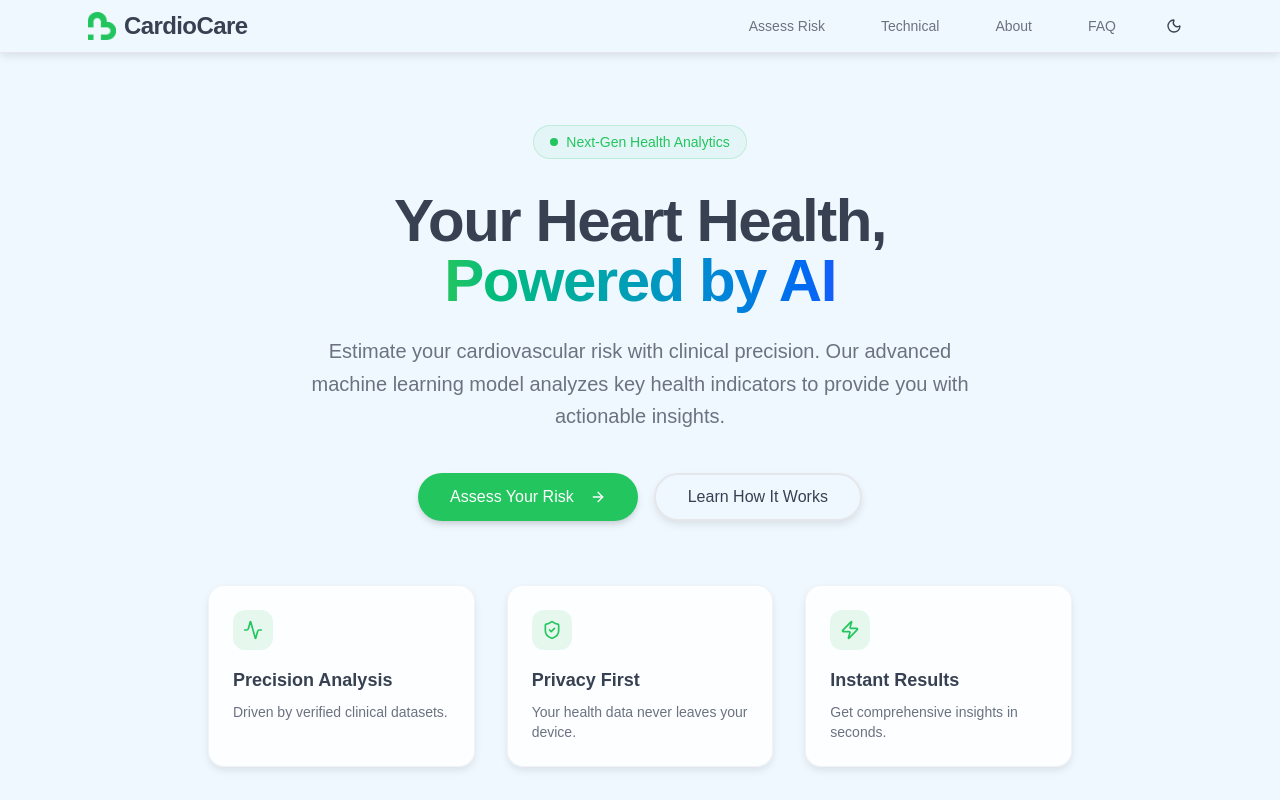
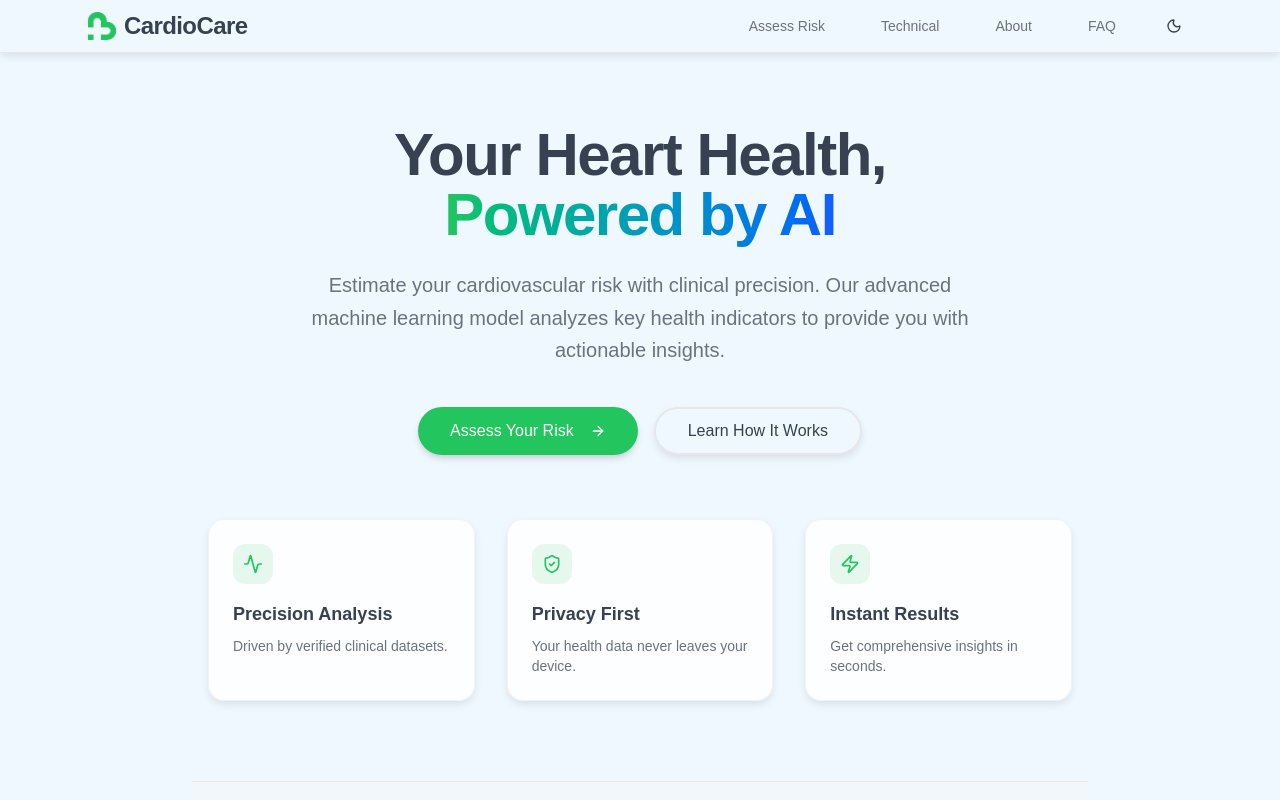
Before and after one commit to dev-Jigar05/CardioCare-frontend, a React (Vite) app: page / in a window 1280 px wide. Shown: the top 800 px of the page. Built offline with nearby package versions, Linux system fonts and the light colour scheme.

Commit message:
improved hero section

```diff
--- a/src/components/Hero.jsx
+++ b/src/components/Hero.jsx
@@ -10,13 +10,6 @@ function Hero() {
 
 
       <div className="container relative mx-auto px-4 text-center">
-        <div className="inline-flex items-center gap-2 rounded-full border border-primary/20 bg-primary/5 px-4 py-1.5 text-sm font-medium text-primary mb-8 animate-in fade-in slide-in-from-bottom-3 duration-700">
-          <span className="relative flex h-2 w-2">
-            <span className="animate-ping absolute inline-flex h-full w-full rounded-full bg-primary opacity-75"></span>
-            <span className="relative inline-flex rounded-full h-2 w-2 bg-primary"></span>
-          </span>
-          Next-Gen Health Analytics
-        </div>
 
         <h1 className="text-4xl md:text-6xl font-extrabold tracking-tight mb-6 animate-in fade-in slide-in-from-bottom-4 duration-1000">
           Your Heart Health, <br className="hidden md:block" />
```
